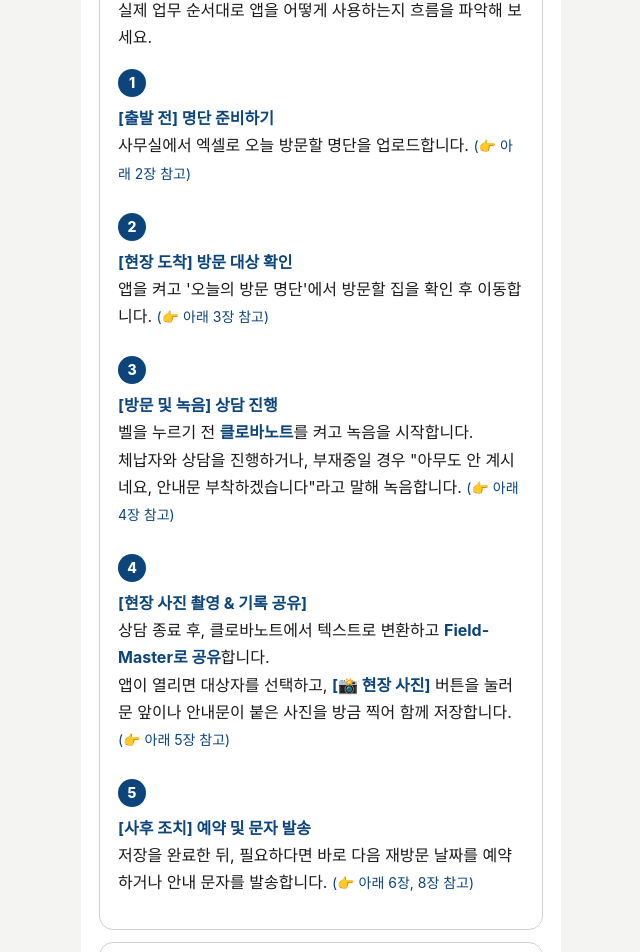
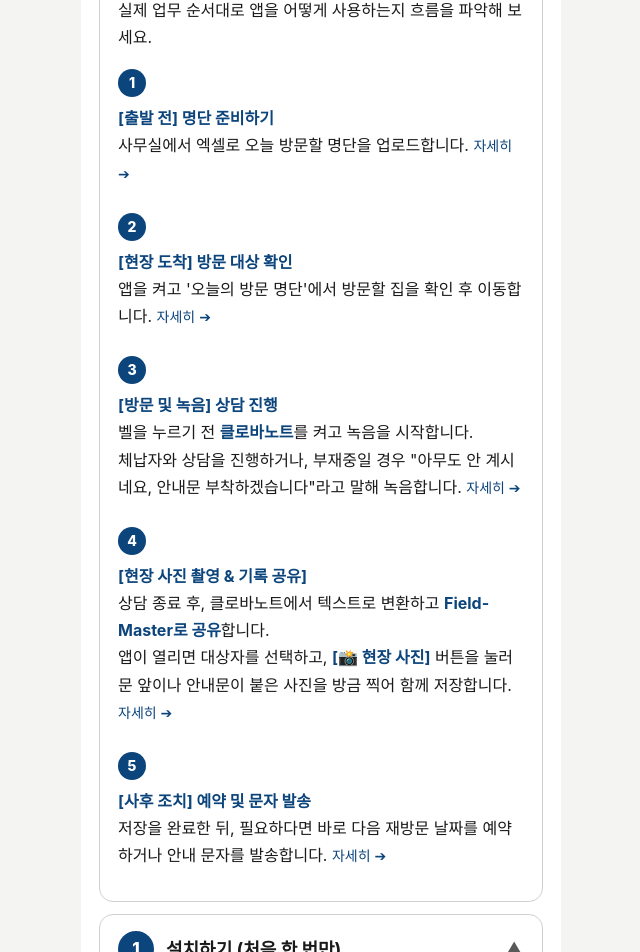
Before and after one commit to ilikefeeling/knts, a Next.js app: page /guide in a window 1280 px wide. Shown: the part 280-1232 px from the top of the page, without its empty margins (319-959 px from the left). Built offline with nearby package versions, Linux system fonts and the light colour scheme.

Commit message:
docs: 가이드 앵커 링크 텍스트를 자세히 ➔ 로 수정

```diff
--- a/app/guide/page.tsx
+++ b/app/guide/page.tsx
@@ -83,33 +83,33 @@
         <Step num={1}>
           <p>
             <strong>[출발 전] 명단 준비하기</strong><br />
-            사무실에서 엑셀로 오늘 방문할 명단을 업로드합니다. <a href="#section-2" style={{ color: "var(--color-primary)", fontSize: 14, textDecoration: "none" }}>(👉 아래 2장 참고)</a>
+            사무실에서 엑셀로 오늘 방문할 명단을 업로드합니다. <a href="#section-2" style={{ color: "var(--color-primary)", fontSize: 14, textDecoration: "none" }}>자세히 ➔</a>
           </p>
         </Step>
         <Step num={2}>
           <p>
             <strong>[현장 도착] 방문 대상 확인</strong><br />
-            앱을 켜고 &apos;오늘의 방문 명단&apos;에서 방문할 집을 확인 후 이동합니다. <a href="#section-3" style={{ color: "var(--color-primary)", fontSize: 14, textDecoration: "none" }}>(👉 아래 3장 참고)</a>
+            앱을 켜고 &apos;오늘의 방문 명단&apos;에서 방문할 집을 확인 후 이동합니다. <a href="#section-3" style={{ color: "var(--color-primary)", fontSize: 14, textDecoration: "none" }}>자세히 ➔</a>
           </p>
         </Step>
         <Step num={3}>
           <p>
             <strong>[방문 및 녹음] 상담 진행</strong><br />
             벨을 누르기 전 <strong>클로바노트</strong>를 켜고 녹음을 시작합니다.<br />
-            체납자와 상담을 진행하거나, 부재중일 경우 &quot;아무도 안 계시네요, 안내문 부착하겠습니다&quot;라고 말해 녹음합니다. <a href="#section-4" style={{ color: "var(--color-primary)", fontSize: 14, textDecoration: "none" }}>(👉 아래 4장 참고)</a>
+            체납자와 상담을 진행하거나, 부재중일 경우 &quot;아무도 안 계시네요, 안내문 부착하겠습니다&quot;라고 말해 녹음합니다. <a href="#section-4" style={{ color: "var(--color-primary)", fontSize: 14, textDecoration: "none" }}>자세히 ➔</a>
           </p>
         </Step>
         <Step num={4}>
           <p>
             <strong>[현장 사진 촬영 & 기록 공유]</strong><br />
             상담 종료 후, 클로바노트에서 텍스트로 변환하고 <strong>Field-Master로 공유</strong>합니다.<br />
-            앱이 열리면 대상자를 선택하고, <strong>[📸 현장 사진]</strong> 버튼을 눌러 문 앞이나 안내문이 붙은 사진을 방금 찍어 함께 저장합니다. <a href="#section-5" style={{ color: "var(--color-primary)", fontSize: 14, textDecoration: "none" }}>(👉 아래 5장 참고)</a>
+            앱이 열리면 대상자를 선택하고, <strong>[📸 현장 사진]</strong> 버튼을 눌러 문 앞이나 안내문이 붙은 사진을 방금 찍어 함께 저장합니다. <a href="#section-5" style={{ color: "var(--color-primary)", fontSize: 14, textDecoration: "none" }}>자세히 ➔</a>
           </p>
         </Step>
         <Step num={5}>
           <p>
             <strong>[사후 조치] 예약 및 문자 발송</strong><br />
-            저장을 완료한 뒤, 필요하다면 바로 다음 재방문 날짜를 예약하거나 안내 문자를 발송합니다. <a href="#section-6" style={{ color: "var(--color-primary)", fontSize: 14, textDecoration: "none" }}>(👉 아래 6장, 8장 참고)</a>
+            저장을 완료한 뒤, 필요하다면 바로 다음 재방문 날짜를 예약하거나 안내 문자를 발송합니다. <a href="#section-6" style={{ color: "var(--color-primary)", fontSize: 14, textDecoration: "none" }}>자세히 ➔</a>
           </p>
         </Step>
       </Section>
```
